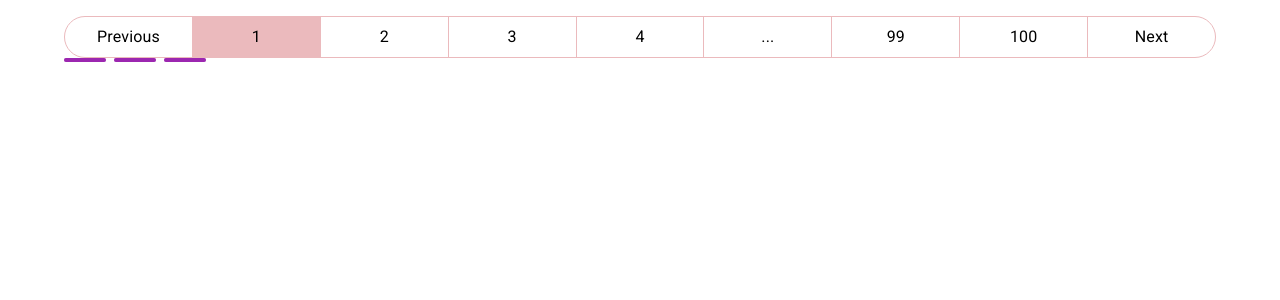
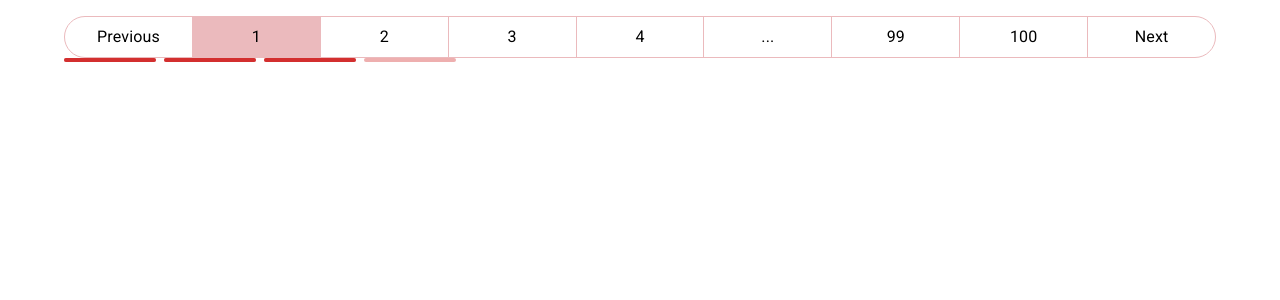
Before and after one commit to oracionbreech/onemask-react, a React (Create React App) app: page / in a window 1280 px wide. Shown: the top 300 px of the page. Built offline with nearby package versions, Linux system fonts and the light colour scheme.

Commit message:
chore: statistics component

```diff
--- a/src/components/Statistics.tsx
+++ b/src/components/Statistics.tsx
@@ -1,21 +1,28 @@
 import { Grid, LinearProgress } from "@mui/material";
 import React from "react";
 
-const Statistics: React.FC = () => {
+const Statistics: React.FC<{
+  maxRange?: number;
+  range?: number;
+}> = ({ maxRange = 0, range = 0 }) => {
   return (
-    <Grid container spacing={1} width='200px'>
-      {[1, 2, 3].map(() => (
-        <Grid item md={3}>
+    <Grid container spacing={1} width='400px'>
+      {Array.from(Array(maxRange).keys()).map((_, index) => {
+        const getValue = index + 1 <= range ? 100 : 0;
+
+        return (
+          <Grid item md={12 / maxRange}>
             <LinearProgress
               variant='determinate'
-            color='secondary'
-            value={100}
+              value={getValue}
+              color='error'
               style={{
                 borderRadius: "1rem",
               }}
             />
           </Grid>
-      ))}
+        );
+      })}
     </Grid>
   );
 };
--- a/src/views/Home.tsx
+++ b/src/views/Home.tsx
@@ -10,7 +10,7 @@ const Home: React.FC = () => {
     <Container>
       <Box mt={2} />
       <Pagination />
-      <Statistics />
+      <Statistics maxRange={4} range={3} />
     </Container>
   );
 };
```
Lines whose indentation alone changed are shown as unchanged.
